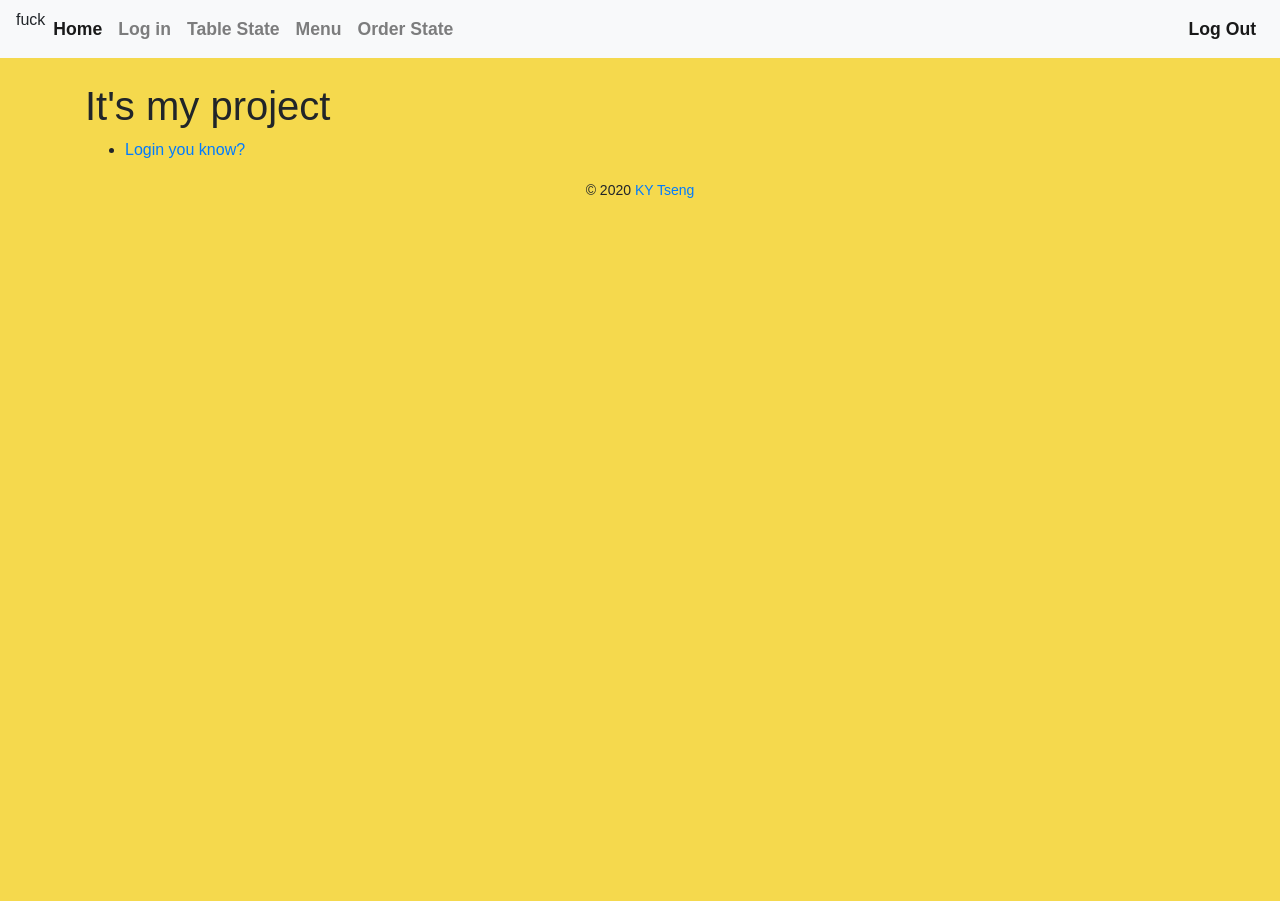
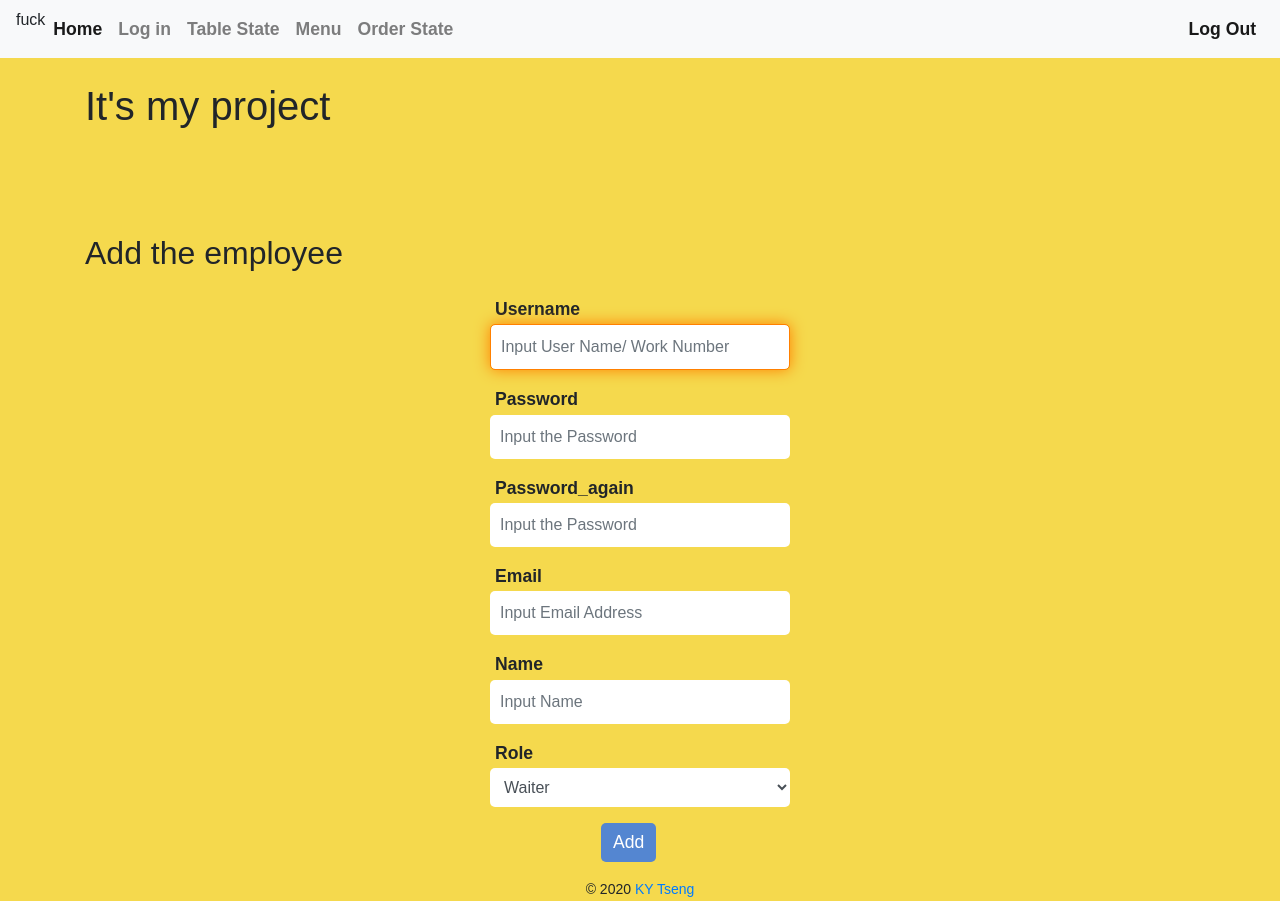
Before and after one commit to JasonZHOU41/Cpts583-project, a Flask app: page / in a window 1280 px wide. Before the commit the page ends 198 px from the top, so only its background shows below. Run offline with Flask 2, Linux system fonts and the light colour scheme; parts of the project's set-up code (start-up, migrations or seed data) failed here and were passed over; some libraries are stand-ins or nearby versions.

Commit message:
Update New form，New model，README

```diff
--- a/myproject/forms.py
+++ b/myproject/forms.py
@@ -3,13 +3,63 @@
 from flask_wtf import FlaskForm
 from wtforms import StringField, BooleanField, PasswordField, IntegerField
 from wtforms import TextField, FormField, SelectField, FieldList, SubmitField
-from wtforms.validators import DataRequired, Length
+from wtforms.validators import DataRequired, Length, Email
 
 
 class LoginForm(FlaskForm):
     username = StringField('Username',
-                           validators=[DataRequired(), Length(1, 20)], render_kw={"placeholder": "User Name/ Work Number"})
+                           validators=[DataRequired(), Length(1, 20)],
+                           render_kw={"placeholder": "User Name/ Work Number"})
     password = PasswordField('Password',
-                             validators=[DataRequired(), Length(6, 20)], render_kw={"placeholder": "Password"})
+                             validators=[DataRequired(), Length(6, 20)],
+                             render_kw={"placeholder": "Password"})
     # remember = BooleanField('Remember me', default=False)
     submit = SubmitField('Log in')
+
+
+class Add_Form(FlaskForm):
+    '''
+
+    Creat the new account for the employee
+
+    '''
+    username = StringField('Username',
+                           validators=[DataRequired(), Length(1, 20)],
+                           render_kw={"placeholder": "Input User Name/ Work Number"})
+
+    password = PasswordField('Password',
+                             validators=[DataRequired(), Length(6, 20)],
+                             render_kw={"placeholder": "Input the Password"})
+
+    password_again = PasswordField('Password_again',
+                                   validators=[DataRequired(), Length(6, 20)],
+                                   render_kw={"placeholder": "Input the Password"})
+
+    email = StringField('Email',
+                        validators=[DataRequired(), Email()],
+                        render_kw={"placeholder": "Input Email Address"})
+
+    name = StringField('Name',
+                       validators=[DataRequired()],
+                       render_kw={"placeholder": "Input Name"})
+
+    role = SelectField('Role',
+                       choices=[('1', 'Waiter'),
+                                ('2', 'Host'),
+                                ('3', 'kitchen'),
+                                ('4', 'Bus'),
+                                ('5', 'Manager')])
+
+    submit = SubmitField('Add')
+
+
+# class Employer_Search(FlaskForm):
+#     '''
+#     员工查找
+#     '''
+#
+#
+# class Order_Search(FlaskForm):
+#     '''
+#     订单查询
+#     '''
--- a/myproject/static/css/index.css
+++ b/myproject/static/css/index.css
@@ -72,3 +72,9 @@ body{
     border-color: #FF8000;
 	box-shadow: 0 0 15px #FF8000;
 }
+
+.form select:focus{
+    border-style:solid;
+    border-color: #FF8000;
+	box-shadow: 0 0 15px #FF8000;
+}
--- a/myproject/templates/index.html
+++ b/myproject/templates/index.html
@@ -1,8 +1,15 @@
 {% extends 'base.html' %}
+{% from 'bootstrap/form.html' import render_form, render_field, render_form_row %}
 
 {% block content %}
     <h1>It's my project</h1>
-<ul>
-    <li><a href="{{ url_for('login') }}">Login you know? </a></li>
-</ul>
+{#<ul>#}
+{#    <li><a href="{{ url_for('login') }}">Login you know? </a></li>#}
+{#</ul>#}
+    <br>
+    <br>
+    <br>
+    <br>
+    <h2>Add the employee</h2>
+   {{ render_form(form) }}
 {% endblock %}
--- a/myproject/views.py
+++ b/myproject/views.py
@@ -4,7 +4,7 @@ from flask import render_template, flash, redirect
 from flask import g, url_for, request, session
 from flask_login import login_user, login_required, current_user
 from myproject import app, db, lm
-from .forms import LoginForm
+from .forms import LoginForm, Add_Form
 from .models import User
 
 
@@ -21,7 +21,8 @@ def before_request():
 @app.route('/', methods=['GET', 'POST'])
 @app.route('/index', methods=['GET', 'POST'])
 def index():
-    return render_template('index.html', title="It's the index")
+    form = Add_Form()  # Test the add form
+    return render_template('index.html', title="It's the index", form=form)
 
 
 @app.route('/login', methods=['GET', 'POST'])
@@ -37,6 +38,9 @@ def login():
         # uname = form.username.data
         input_name = form.username.data
         password = form.password.data
+        # print("_____________________________________")
+        # print(input_name, password)
+        # print("_____________________________________")
         User_data = User.query.filter_by(name=input_name, password=password).first()
         if User_data is None:
             flash("user does not exits or wrong password")
```
Also changed, not shown: myproject/models.py (+7 -5 lines), README.md.
